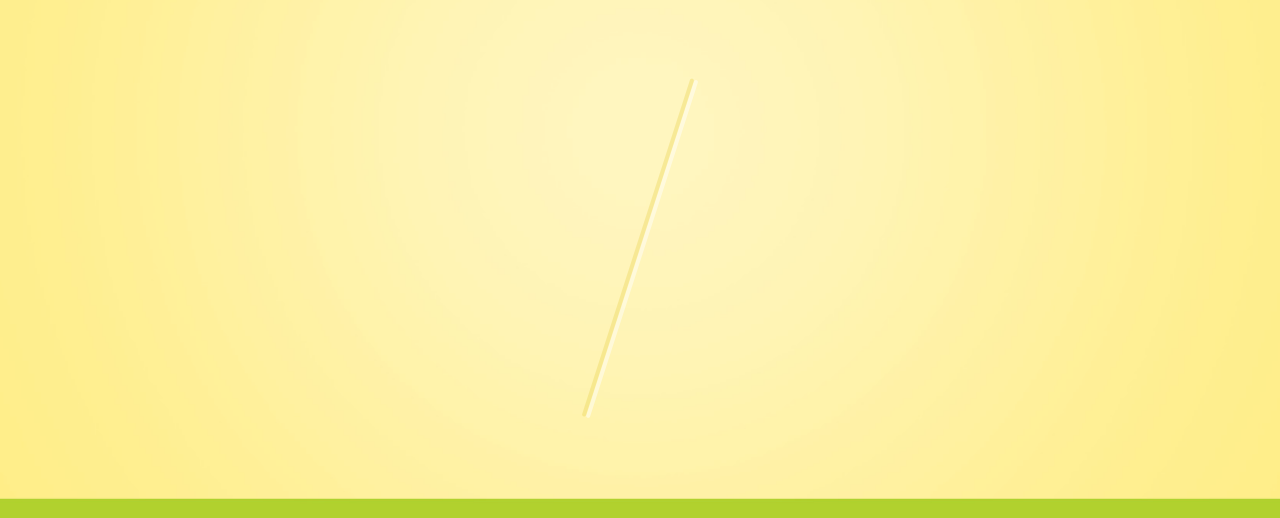
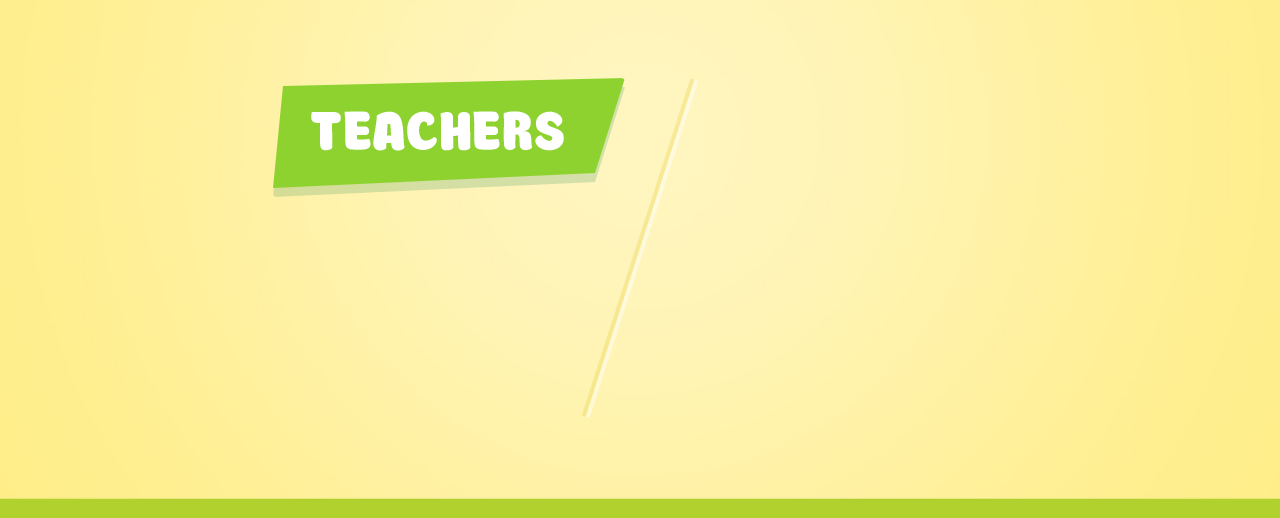
Before and after one commit to stackflow/readysetspell, a plain HTML site: page index.html in a window 1280 px wide. Shown: the part 282-800 px from the top of the page. Drawn offline with Linux system fonts and the light colour scheme.

Commit message:
btn-teachers

```diff
--- a/css/index.css
+++ b/css/index.css
@@ -22,3 +22,11 @@ html, body {
 .btn-teachers, .btn-students {
     color: rgba(0, 0, 0, 0);
 }
+
+.btn-teachers {
+    min-height: 119px;
+    min-width: 352px;
+    background-image: url(../images/btn-teachers.png);
+    background-position: center center;
+    background-repeat: no-repeat;
+}
```
Also changed, not shown: images/btn-students.png (renamed from images/bt students.png), images/btn-teachers.png (renamed from images/bt teachers.png).
